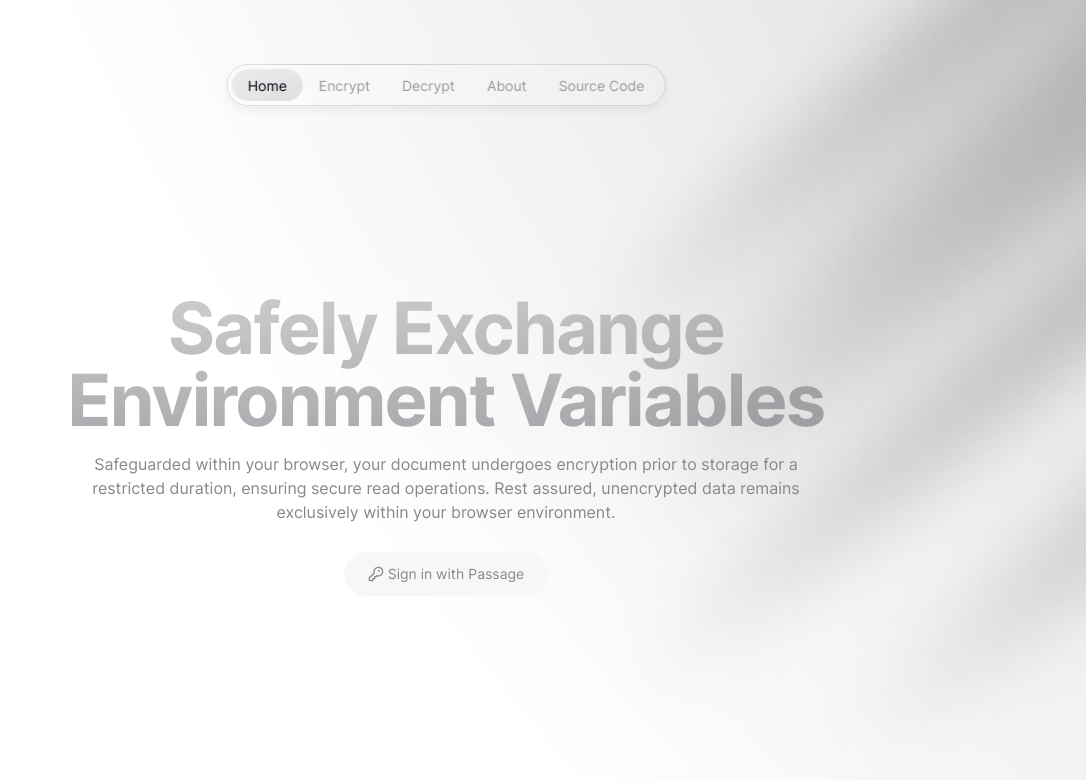
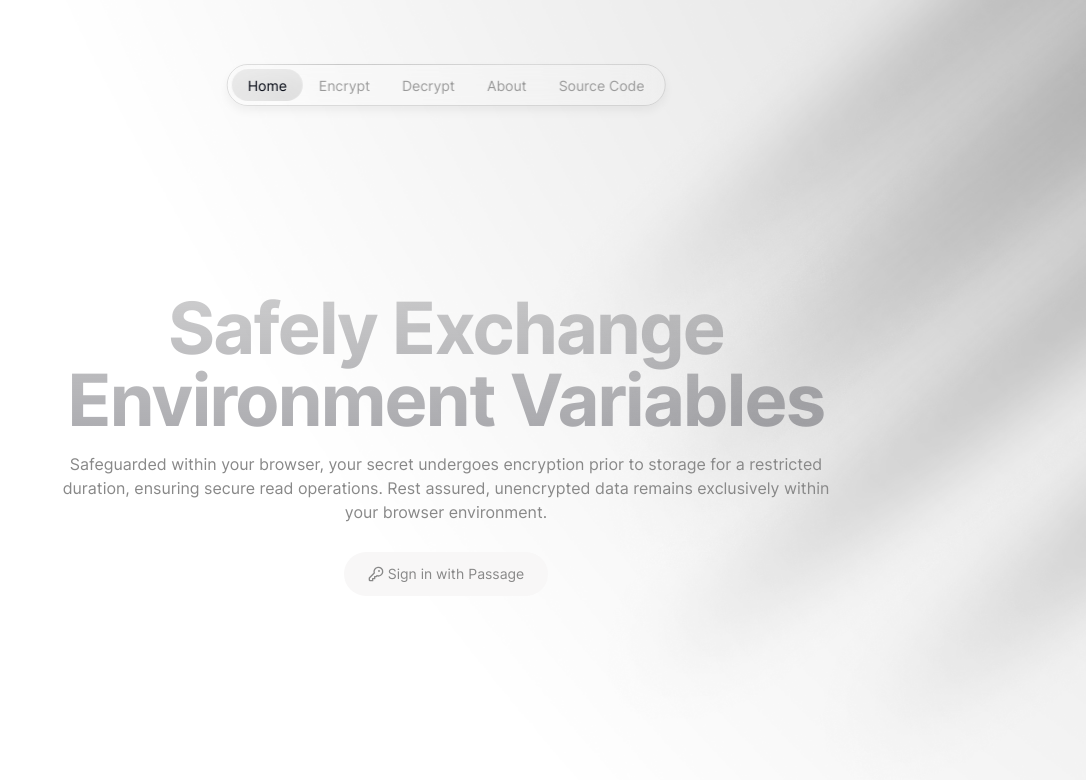
Before and after one commit to elousia/1hash, a Next.js app: page / in a window 1280 px wide. Shown: the top 780 px of the page, without its empty margins (194-1280 px from the left). Built offline with nearby package versions, Linux system fonts and the light colour scheme.

Commit message:
update: change document to secret in description

```diff
--- a/app/page.tsx
+++ b/app/page.tsx
@@ -9,7 +9,7 @@ export default function Home() {
           Safely exchange environment variables
         </h2>
         <p className="">
-          Safeguarded within your browser, your document undergoes encryption
+          Safeguarded within your browser, your secret undergoes encryption
           prior to storage for a restricted duration, ensuring secure read
           operations. Rest assured, unencrypted data remains exclusively within
           your browser environment.
```
